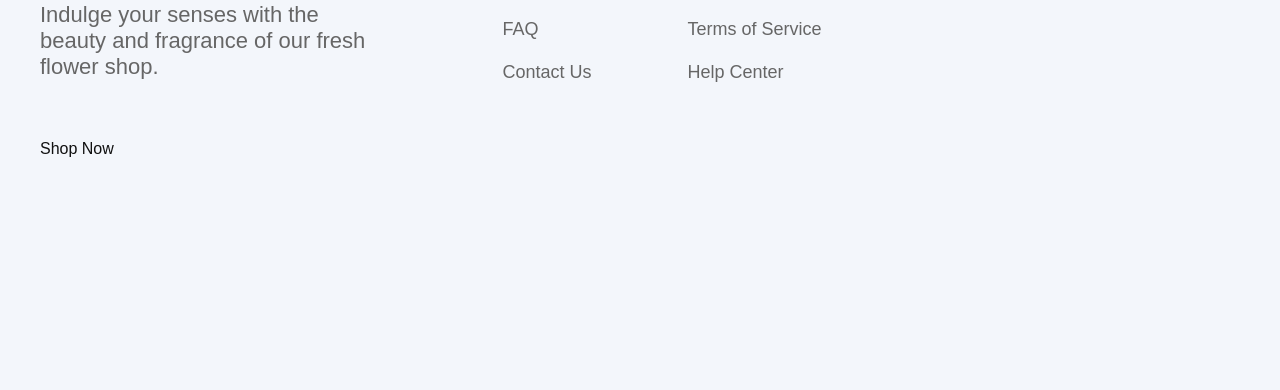
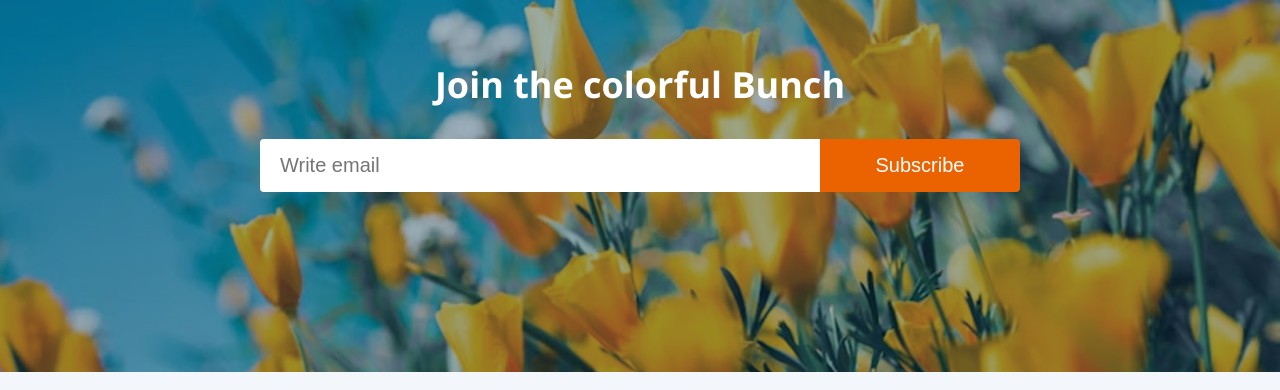
Before and after one commit to Rafsunjany-khan/Responsive-Flowers-Shop, a plain HTML site: page index.html in a window 1280 px wide. Shown: the part 3543-3933 px from the top of the page. Before the commit the page ends 3757 px from the top, so only its background shows below. Drawn offline with Linux system fonts and the light colour scheme.

Commit message:
Subscribtion Section added

```diff
--- a/index.html
+++ b/index.html
@@ -143,6 +143,17 @@
 </section>
 
 
+    <!-- Section 3: Subscribe -->
+<section class="subscribe-section">
+  <img src="assets/news-letter-bg.png" alt="Background" class="background-image" />
+  <h2>Join the colorful Bunch</h2>
+  <form>
+    <input type="email" placeholder="Write email">
+    <button type="submit">Subscribe</button>
+  </form>
+</section>
+
+
 <!-- Footer Section -->
 <footer class="site-footer">
   <div class="footer-container">
--- a/style.css
+++ b/style.css
@@ -360,9 +360,59 @@ body {
   font-size: 14px;
   color: white;
 }
+/* End of Deal Section */
 
+/* Subscribe Section */
+.subscribe-section {
+  position: relative;
+  padding: 180px 20px;
+  text-align: center;
+  color: white;
+  overflow: hidden;
+}
 
+.subscribe-section .background-image {
+  position: absolute;
+  top: 0; left: 0;
+  width: 100%;
+  height: 100%;
+  object-fit: cover;
+  z-index: -1;
+}
 
+.subscribe-section h2 {
+  font-size: 36px;  /* slightly bigger heading */
+  margin-bottom: 30px;
+  position: relative;
+  z-index: 1;
+}
+
+.subscribe-section form {
+  display: inline-flex;
+  position: relative;
+  z-index: 1;
+}
+
+.subscribe-section input {
+  font-size: 20px;
+  padding: 15px 20px;
+  border: none;
+  border-radius: 4px 0 0 4px;
+  width: 520px;
+  outline: none;
+}
+
+.subscribe-section button {
+  font-size: 20px;
+  padding: 15px 20px;
+  border: none;
+  background-color: #eb6200;
+  color: white;
+  border-radius: 0 4px 4px 0;
+  cursor: pointer;
+  width: 200px;
+  margin: 0; /* no gap */
+}
 
 
 
```
